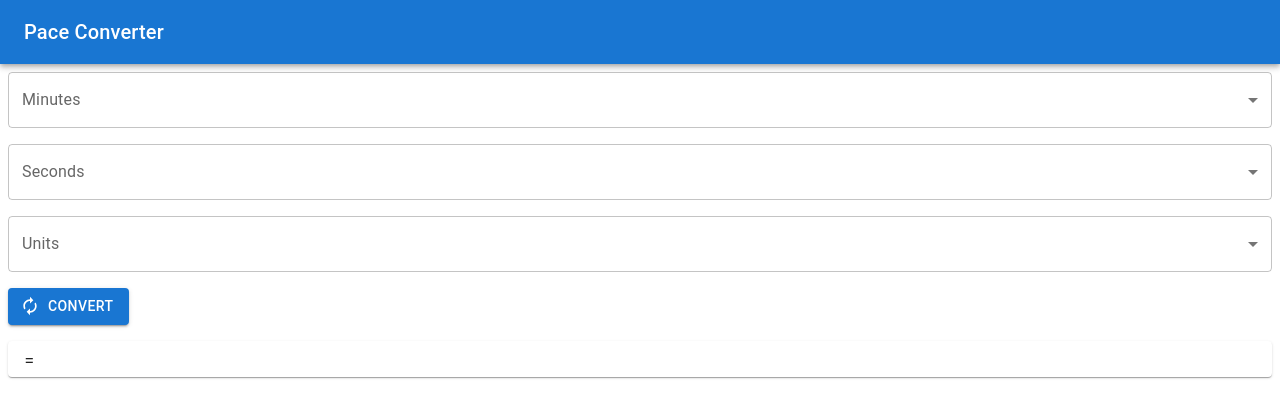
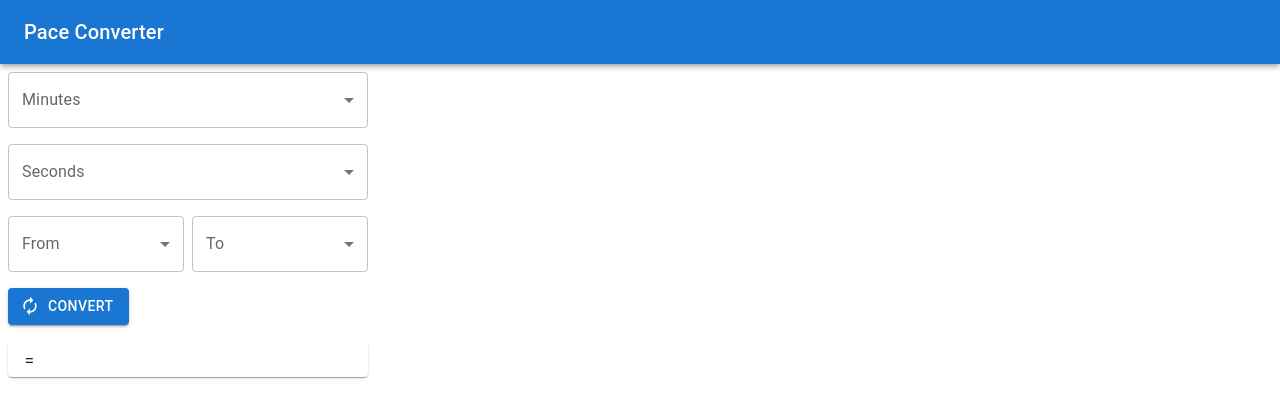
Before and after one commit to pkluitenberg/pace-converter, a React (Create React App) app: page / in a window 1280 px wide. Shown: the top 418 px of the page. Built offline with nearby package versions, Linux system fonts and the light colour scheme.

Commit message:
adding From and To dropdowns in

```diff
--- a/src/App.jsx
+++ b/src/App.jsx
@@ -6,49 +6,70 @@ import Box from '@mui/material/Box';
 import Autorenew from '@mui/icons-material/Autorenew';
 import Paper from '@mui/material/Paper';
 import Typography from '@mui/material/Typography';
+import Grid from '@mui/material/Grid';
 import paceConverter from './Utils/paceConverter';
 
 function App() {
-    const [seconds, setSeconds] = React.useState(0);
-    const [minutes, setMinutes] = React.useState(0);
-    const [units, setUnits] = React.useState(0);
-    const [output, setOutput] = React.useState('');
-
+    const boxFormat = { maxWidth: 360, p: 1 }
 
     const minutesValues = Array.from(Array(60).keys())
     const secondsValues = Array.from(Array(60).keys())
-    const unitsValues = [{ value: false, label: 'mins/km' }, { value: true, label: 'mins/mi' }]
+    const unitsValues = ['mins/km', 'mins/mi']
+
+    const [seconds, setSeconds] = React.useState(0);
+    const [minutes, setMinutes] = React.useState(0);
+    const [units, setUnits] = React.useState('');
+    const [output, setOutput] = React.useState('');
 
     const handleClick = (event) => {
         const convertedSeconds = paceConverter(minutes, seconds, units);
         const displayMinutes = Math.floor(convertedSeconds / 60)
         const displaySeconds = Math.round(convertedSeconds % 60)
-        const displayUnits = unitsValues.find(obj => obj.value === !units).label
+
+        const displayUnits = unitsValues.find(el => el !== units)
+        console.log(displayUnits)
         setOutput(`${displayMinutes}:${('0' + displaySeconds).slice(-2)} ${displayUnits}`);
     };
 
     return (
         <div>
             <Header />
+            <Box sx={boxFormat}>
                 <Dropdown
                     label='Minutes'
                     values={minutesValues}
                     onChange={event => (setMinutes(event))}
                 />
+            </Box>
+            <Box sx={boxFormat}>
                 <Dropdown
                     label='Seconds'
                     values={secondsValues}
                     onChange={event => (setSeconds(event))}
                 />
+            </Box>
+            <Box sx={boxFormat}>
+                <Grid container spacing={1}>
+                    <Grid item sm={6} >
                         <Dropdown
-                label='Units'
+                            label='From'
                             values={unitsValues}
                             onChange={event => (setUnits(event))}
                         />
-            <Box sx={{ p: 1 }}>
+                    </Grid>
+                    <Grid item sm={6}>
+                        <Dropdown
+                            label='To'
+                            values={unitsValues}
+                            onChange={event => (console.log(''))}
+                        />
+                    </Grid>
+                </Grid>
+            </Box>
+            <Box sx={boxFormat}>
                 <Button variant="contained" startIcon={<Autorenew />} onClick={event => (handleClick(event))}>Convert</Button>
             </Box>
-            <Box sx={{ p: 1 }}>
+            <Box sx={boxFormat}>
                 <Paper sx={{ p: 1 }} elevation={1}>
                     <Typography sx={{ p: 1 }} variant="body">
                         = {output}
--- a/src/components/Dropdown.jsx
+++ b/src/components/Dropdown.jsx
@@ -1,6 +1,5 @@
 import * as React from 'react';
 import PropTypes from 'prop-types';
-import Box from '@mui/material/Box';
 import InputLabel from '@mui/material/InputLabel';
 import MenuItem from '@mui/material/MenuItem';
 import FormControl from '@mui/material/FormControl';
@@ -15,22 +14,21 @@ function Dropdown(props) {
   };
 
   return (
-    <Box sx={{ minWidth: 120, p: 1 }}>
     <FormControl fullWidth>
       <InputLabel id="input-label">{props.label}</InputLabel>
       <Select
         labelId="select-label"
         id="select"
         value={value}
+        defaultValue={props.defaultValue?props.defaultValue:''}
         label={props.label}
         onChange={handleChange}
       >
         {props.values.map(obj => (
-            <MenuItem key={obj.value?obj.value:obj} value={obj.value?obj.value:obj}>{obj.label?obj.label:obj}</MenuItem>
+          <MenuItem key={obj.value ? obj.value : obj} value={obj.value ? obj.value : obj}>{obj.label ? obj.label : obj}</MenuItem>
         ))}
       </Select>
     </FormControl>
-    </Box>
   );
 }
 
--- a/src/utils/paceConverter.js
+++ b/src/utils/paceConverter.js
@@ -1,7 +1,7 @@
-function paceConverter(minutes, seconds, units, unitsValues) {
+function paceConverter(minutes, seconds, units) {
     const totalSeconds = minutes*60 + seconds
     const conversionConstant = 0.6213692038495188
-    return units ? (totalSeconds*conversionConstant) : (totalSeconds*(1/conversionConstant))
+    return units==='mins/mi' ? (totalSeconds*conversionConstant) : (totalSeconds*(1/conversionConstant))
   }
 
 export default paceConverter;
```
Lines whose indentation alone changed are shown as unchanged.
